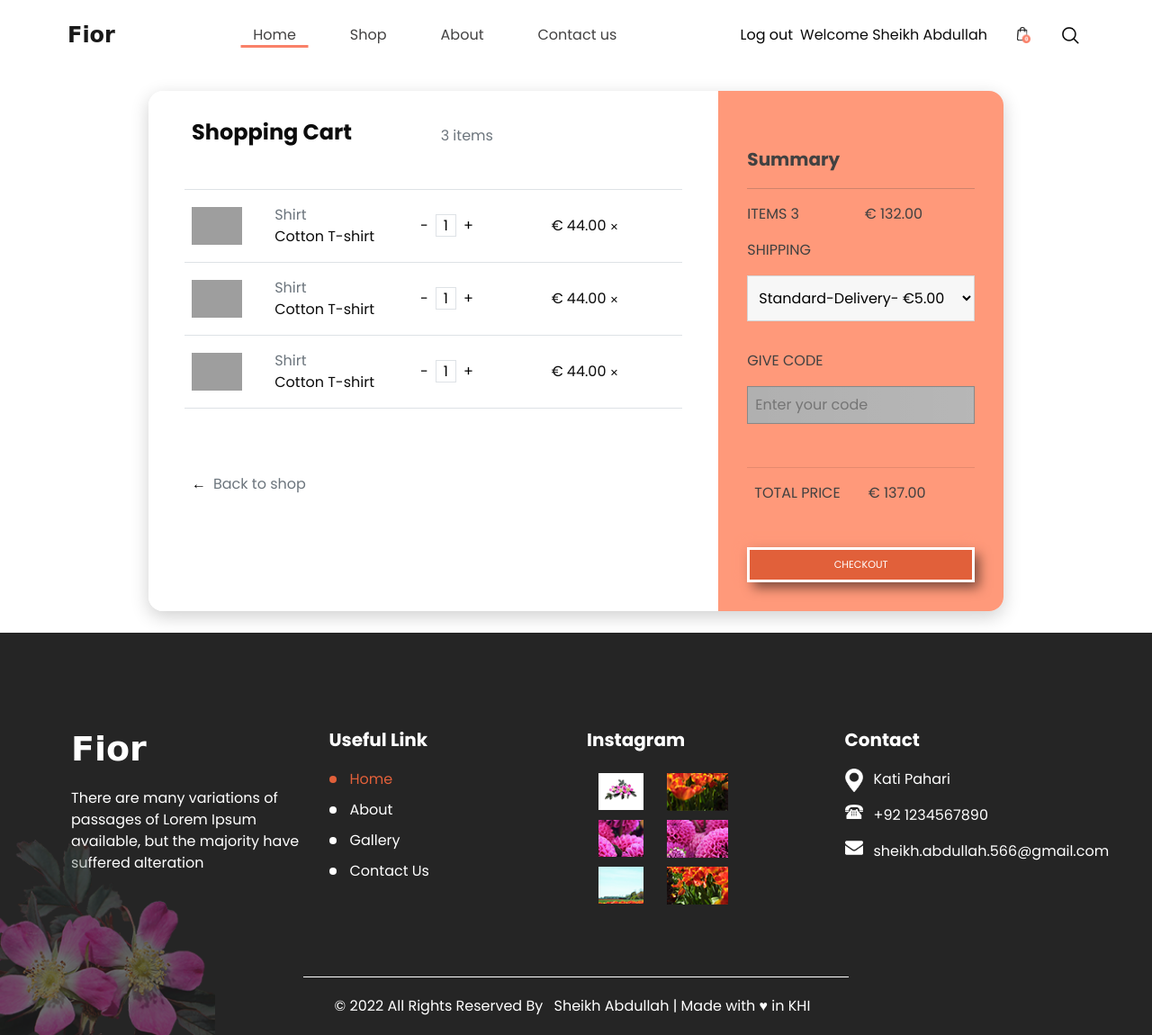
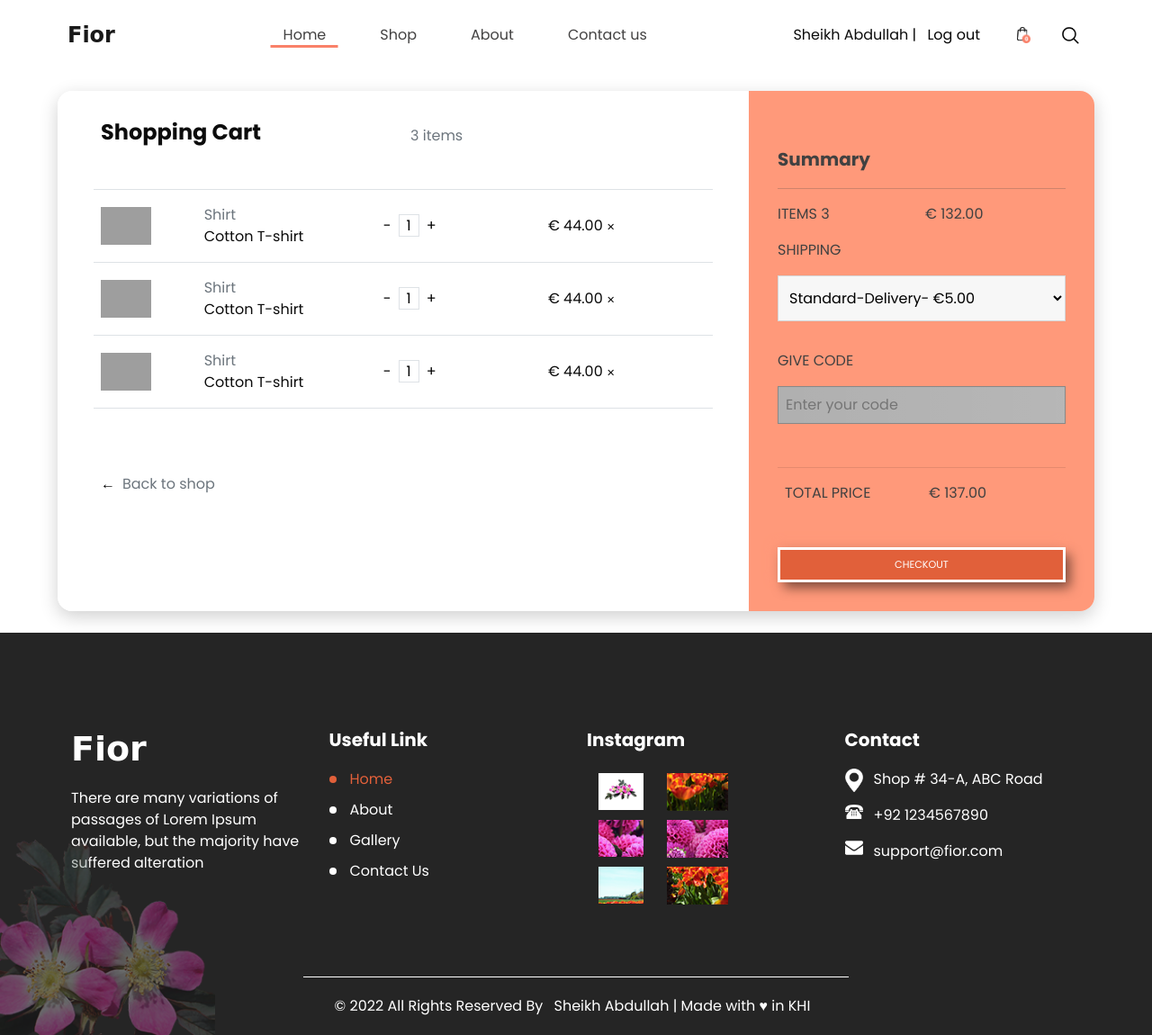
Before and after one commit to Sheikh566/Fior, a PHP site: page /cart.php in a window 1280 px wide. Shown: the whole page at 90% size. Run offline with PHP 8.4, Linux system fonts and the light colour scheme; a user stored in the database is signed in; data comes from the database, SQL or seed files in the repository; some libraries are stand-ins or nearby versions; some web fonts are replaced; grey boxes are pictures that could not be loaded.

Commit message:
Improved Cart

```diff
--- a/cart.php
+++ b/cart.php
@@ -1,3 +1,18 @@
+<?php
+    include "config/databaseconnect.php";
+
+    if (!isset($_SESSION['cart'])) {
+        $_SESSION['cart'] = [];
+    }
+    $ids = implode(",", $_SESSION['cart']);
+    $products_result = mysqli_query($conn,
+        "SELECT `p_id`, `p_name`, `p_price`, `p_description`, `p_quantity`, `p_image`, `c_name`
+        FROM `products`
+        INNER JOIN category
+        ON `products`.`c_id` = `category`.`c_id` WHERE `p_id` IN ('$ids');"
+    );
+?>
+
 <!DOCTYPE html>
 <html lang="en">
 <head>
--- a/components/footer.php
+++ b/components/footer.php
@@ -88,26 +88,18 @@
         </div>
         <div class="col-md-3">
           <div class="info_contact">
-            <h5>
-              Contact
-            </h5>
+            <h5>Contact </h5>
             <div>
               <img src="images/location-white.png" alt="">
-              <p>
-                Kati Pahari
-              </p>
+              <p>Shop # 34-A, ABC Road </p>
             </div>
             <div>
               <img src="images/telephone-white.png" alt="">
-              <p>
-                +92 1234567890
-              </p>
+              <p>+92 1234567890 </p>
             </div>
             <div>
               <img src="images/envelope-white.png" alt="">
-              <p>
-                sheikh.abdullah.566@gmail.com
-              </p>
+              <p>support@fior.com</p>
             </div>
           </div>
         </div>
--- a/components/header.php
+++ b/components/header.php
@@ -37,8 +37,8 @@
               echo "<a href='login.php'>Log in</a>";
             }
             else {
-              echo "<a href='config/logout.php'>Log out</a>";
-              echo "Welcome ".$_SESSION['user']['u_name'];
+              echo $_SESSION['user']['u_name']." | ";
+              echo "<a href='config/logout.php'>&nbspLog out</a>";
             }
            ?>
            <a href="cart.php">
--- a/config/managecart.php
+++ b/config/managecart.php
@@ -7,8 +7,9 @@ if (!isset($_SESSION['cart'])) {
 }
 if (isset($_GET['p_id'])) {
   $result = mysqli_query($conn,
-  "SELECT `p_id`, `p_name`, `p_price`, `p_description`, `p_quantity`, `p_image`
-  FROM `products` WHERE `p_id` = ".$_GET['p_id']);
+    "SELECT `p_id`, `p_name`, `p_price`, `p_description`, `p_quantity`, `p_image`
+    FROM `products` WHERE `p_id` = ".$_GET['p_id']
+  );
   if (!$result) {
     echo "<script>alert('Products could not be fetched')</script>";
   }
--- a/css/cart.css
+++ b/css/cart.css
@@ -4,7 +4,7 @@
 
 .card {
   margin: auto;
-  max-width: 950px;
+  max-width: 1400px;
   width: 90%;
   box-shadow: 0 6px 20px 0 rgba(0, 0, 0, 0.19);
   border-radius: 1rem;
--- a/index.php
+++ b/index.php
@@ -38,7 +38,7 @@
                     Bright and sunny arrangements designed to remind us that <br>spring is on its way.
                     </p>
                     <div>
-                      <a href="">Buy Now</a>
+                      <a href="./shop.php">Buy Now</a>
                     </div>
                   </div>
                 </div>
```
Also changed, not shown: shop.php (+11 -2 lines).
